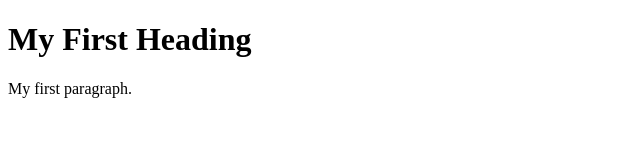
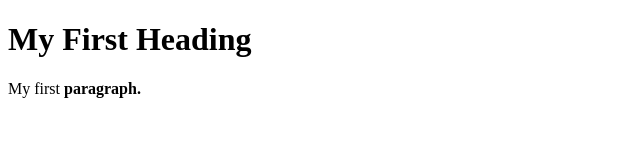
Before and after one commit to Jojack0947/website, a plain HTML site: page index.html in a window 1280 px wide. Shown: the full height of the page, 0-640 px from the left. Drawn offline with Linux system fonts and the light colour scheme.

Commit message:
Update index.html
making and index file

```diff
--- a/index.html
+++ b/index.html
@@ -4,7 +4,7 @@
 
 <h1>My First Heading</h1>
 
-<p>My first paragraph.</p>
+  <p>My first<strong> paragraph.</strong></p>
 
 </body>
 </html>
```
